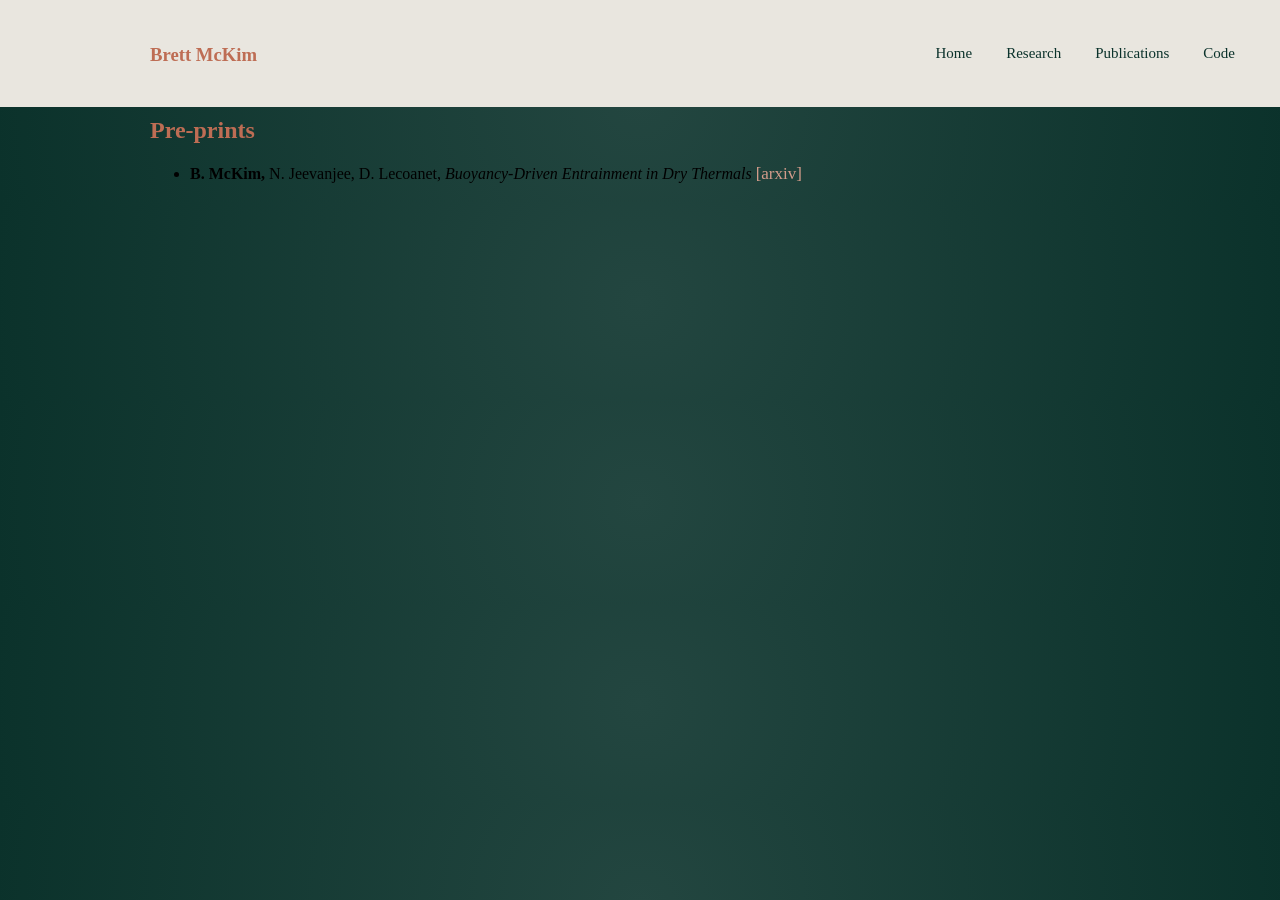
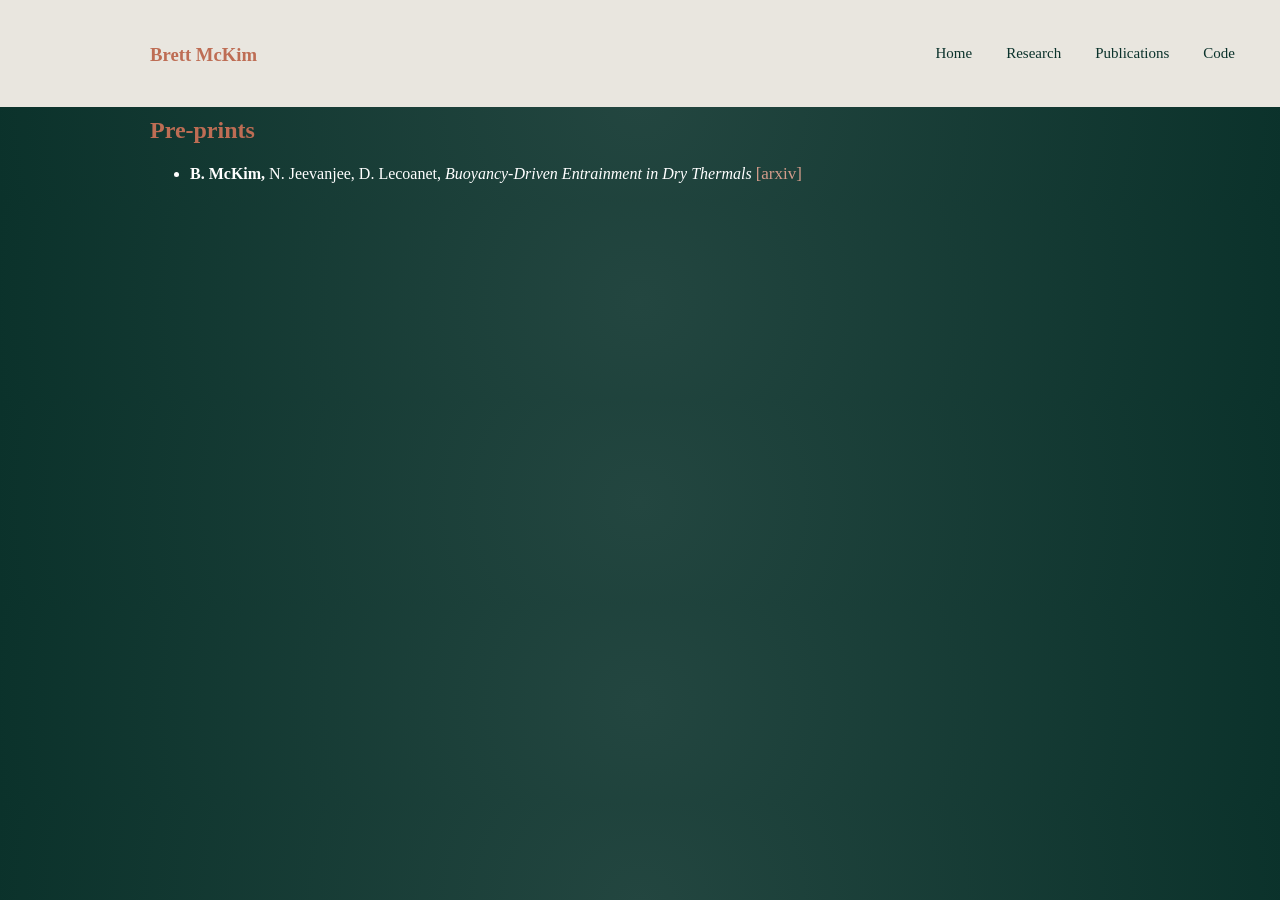
Before and after one commit to mckimb/mckimb.github.io, a Jekyll site: the page built from papers/index.html, in a window 1280 px wide. Built offline with Jekyll 4.4.1, drawn with Linux system fonts in a browser that asks for light colours.

Commit message:
Update main.css

```diff
--- a/css/main.css
+++ b/css/main.css
@@ -66,6 +66,13 @@ body a:hover {
     \\ color: #416ded;
     color: #dbafa2;
     text-decoration: underline;
+}
+.blurb UL {
+    color: white;
+}
+
+.blurb li {
+    color: white;
 }
 
 .blurb a {
```
